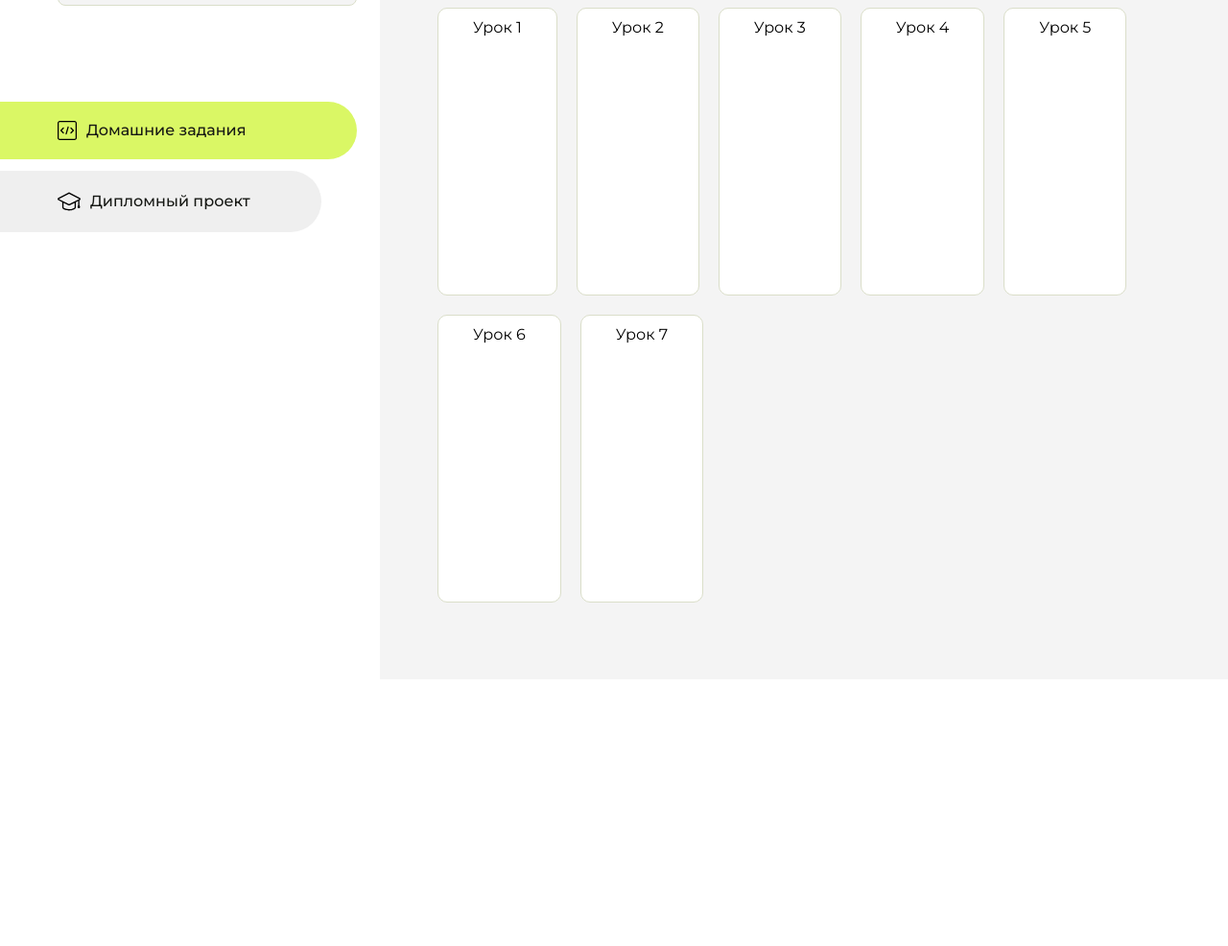
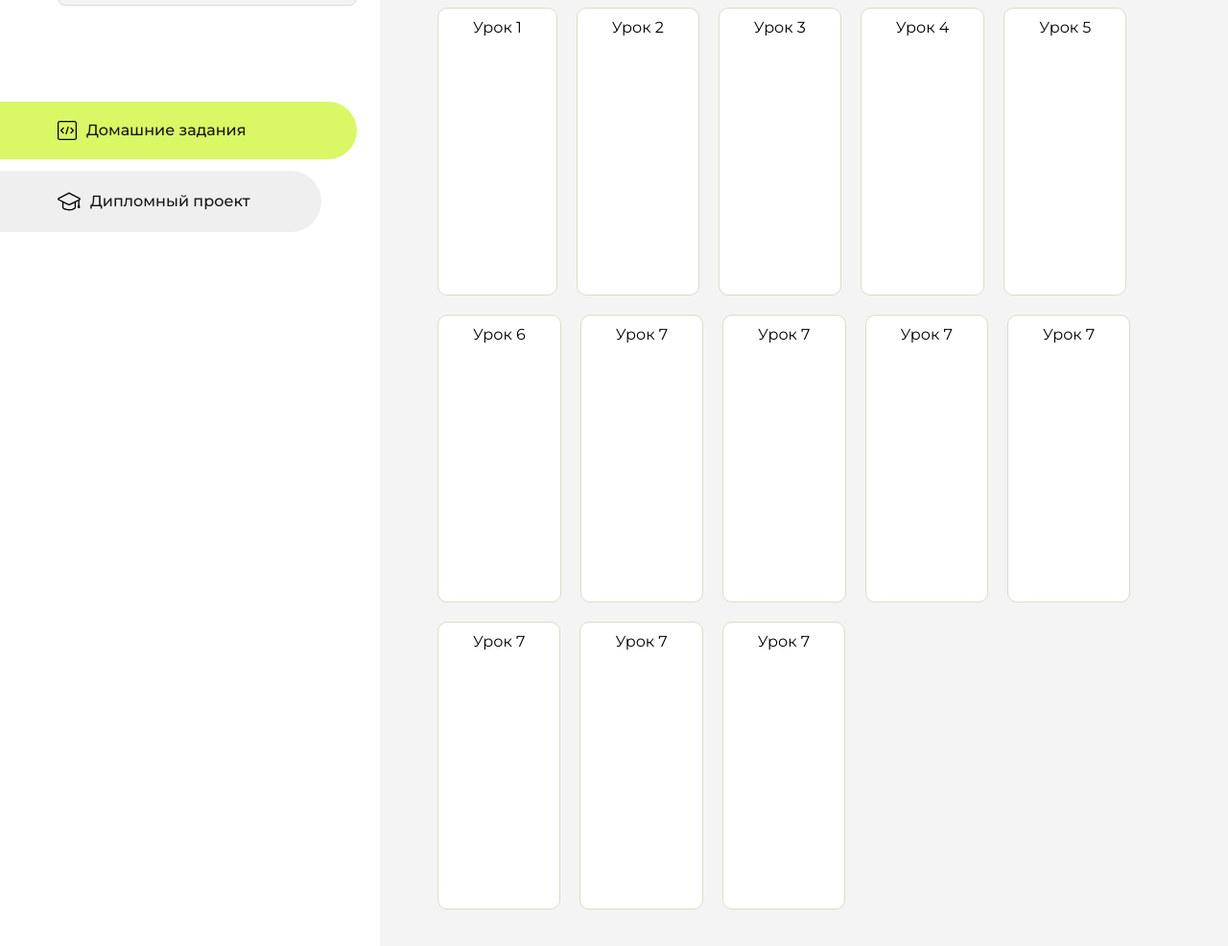
Before and after one commit to BreamRu/homework, a plain HTML site: page index.html in a window 1280 px wide. Shown: the part 230-1216 px from the top of the page at 96% size. Before the commit the page ends 938 px from the top, so only its background shows below. Drawn offline with Linux system fonts and the light colour scheme.

Commit message:
Update index.html

```diff
--- a/index.html
+++ b/index.html
@@ -113,6 +113,24 @@
                     <li class="content__list-item">
                         <a href="fit-studio доработка статьи">Урок 7</a>
                     </li>
+                    <li class="content__list-item">
+                        <a href="fit-studio доработка статьи">Урок 7</a>
+                    </li>
+                    <li class="content__list-item">
+                        <a href="fit-studio доработка статьи">Урок 7</a>
+                    </li>
+                    <li class="content__list-item">
+                        <a href="fit-studio доработка статьи">Урок 7</a>
+                    </li>
+                    <li class="content__list-item">
+                        <a href="fit-studio доработка статьи">Урок 7</a>
+                    </li>
+                    <li class="content__list-item">
+                        <a href="fit-studio доработка статьи">Урок 7</a>
+                    </li>
+                    <li class="content__list-item">
+                        <a href="fit-studio доработка статьи">Урок 7</a>
+                    </li>
                 </ul>
             </div>
             <div class="content__block hidden" id="diplomBlock">
```
